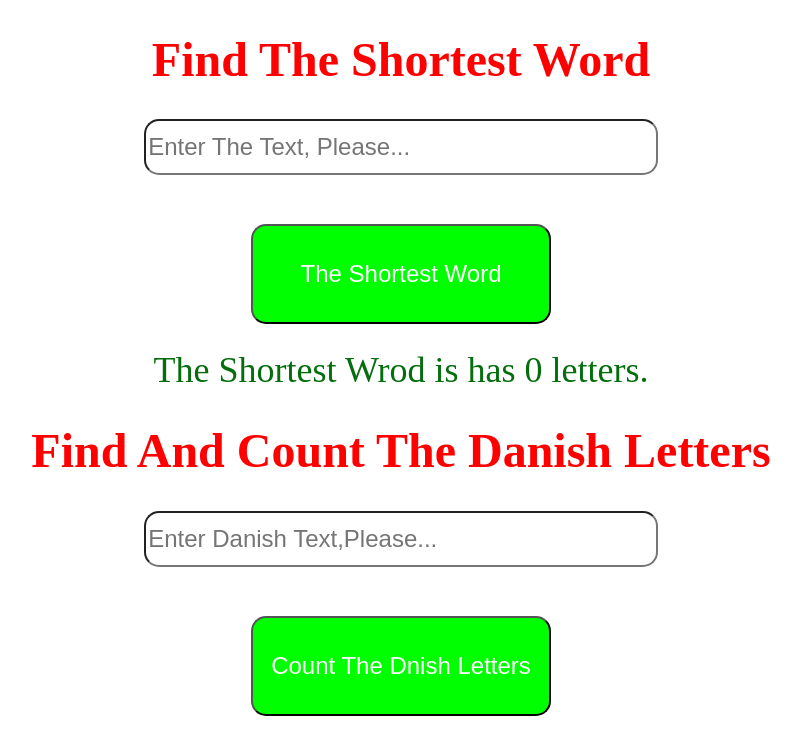
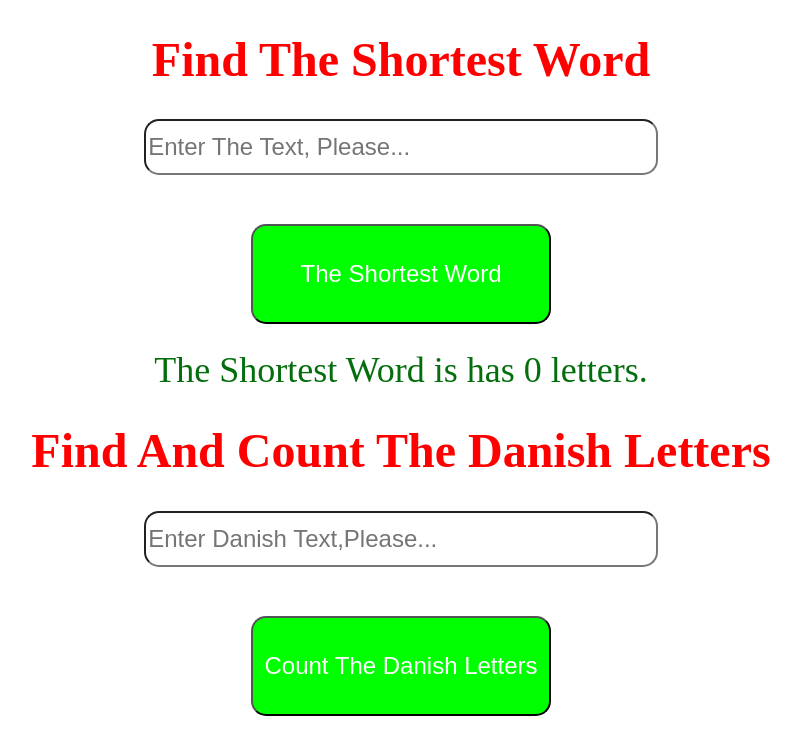
Before and after one commit to garyaldahoul/hyf-homework, a plain HTML site: page javascript/javascript2/week1/index.html in a window 1280 px wide. Both pictures are taken after a click on the button "The Shortest Word". Shown: the top 745 px of the page, without its empty margins (239-1040 px from the left). Drawn offline with Linux system fonts and the light colour scheme.

Commit message:
Fix the mistakes

```diff
--- a/javascript/javascript2/week1/index.html
+++ b/javascript/javascript2/week1/index.html
@@ -36,7 +36,7 @@
         placeholder="Enter Danish Text,Please..."
       />
       <button id="countDanishLettersButton" onClick="countDanishLetters()">
-        Count The Dnish Letters
+        Count The Danish Letters
       </button>
       <div id="showDanishLetters"></div>
     </div>
@@ -67,9 +67,7 @@
         name="forCreateSpiritAnimalName"
         value="writeInField"
       />Wirte in field
-      <button id="spiritAnimalNameButton">
-        Get Your Spirit Name Animal
-      </button>
+      <button id="spiritAnimalNameButton">Get Your Spirit Name Animal</button>
 
       <div id="showSpiritAnimalName"></div>
     </div>
--- a/javascript/javascript2/week1/index.js
+++ b/javascript/javascript2/week1/index.js
@@ -3,31 +3,11 @@
 // Just for >>>>>>>>>>>console
 
 const danishWords = ["bil", "plante", "kaffe", "bog", "ø", "planetarium"];
-/*we can create array and add the word to it from the input and check which one is the shortest one
-const words = [];
-const word = document.getElementById("word");
 
-function addWords() {
-  word = word.value;
-  words.push(word);
-}
-document
-  .getElementById("shortestWordButton")
-  .addEventListener("click", (words) => {
-    getShortestDanishWord(words);
-  });
-
-  */
 function getShortestDanishWord(array) {
   let shortestWord = "";
   shortestWordLength = array[0].length;
   for (let i = 0; i < array.length; i++) {
-    /*
-    if (array[i].length < shortestWordLength) {
-      shortestWordLength = array[i].length;
-      shortestWord = array[i];
-    }
-    */
     array[i].length < shortestWordLength &&
       (shortestWordLength = array[i].length) &&
       (shortestWord = array[i]);
@@ -47,17 +27,11 @@ function getShortestWord() {
   let shortestWord = "";
   shortestWordLength = wordsArray[0].length;
   for (let i = 0; i < wordsArray.length; i++) {
-    /*
-    if (wordsArray[i].length < shortestWordLength) {
-      shortestWordLength = wordsArray[i].length;
-      shortestWord = wordsArray[i];
-    }
-    */
     wordsArray[i].length < shortestWordLength &&
       (shortestWordLength = wordsArray[i].length) &&
       (shortestWord = wordsArray[i]);
   }
-  showShortestWord.innerHTML = `The Shortest Wrod is ${shortestWord} has ${shortestWordLength} letters.`;
+  showShortestWord.innerHTML = `The Shortest Word is ${shortestWord} has ${shortestWordLength} letters.`;
   return showShortestWord;
 }
 
@@ -133,7 +107,7 @@ function spiritAnimalNameGenerator() {
     return (showSpiritAnimalName.innerHTML = spiritName);
   } else {
     console.log("there is no more animls spirit names.");
-    showSpiritAnimalName.innerHTML = "there is no more animls spirit names.";
+    showSpiritAnimalName.innerHTML = "There is no more animal spirit names.";
   }
 }
 
```
